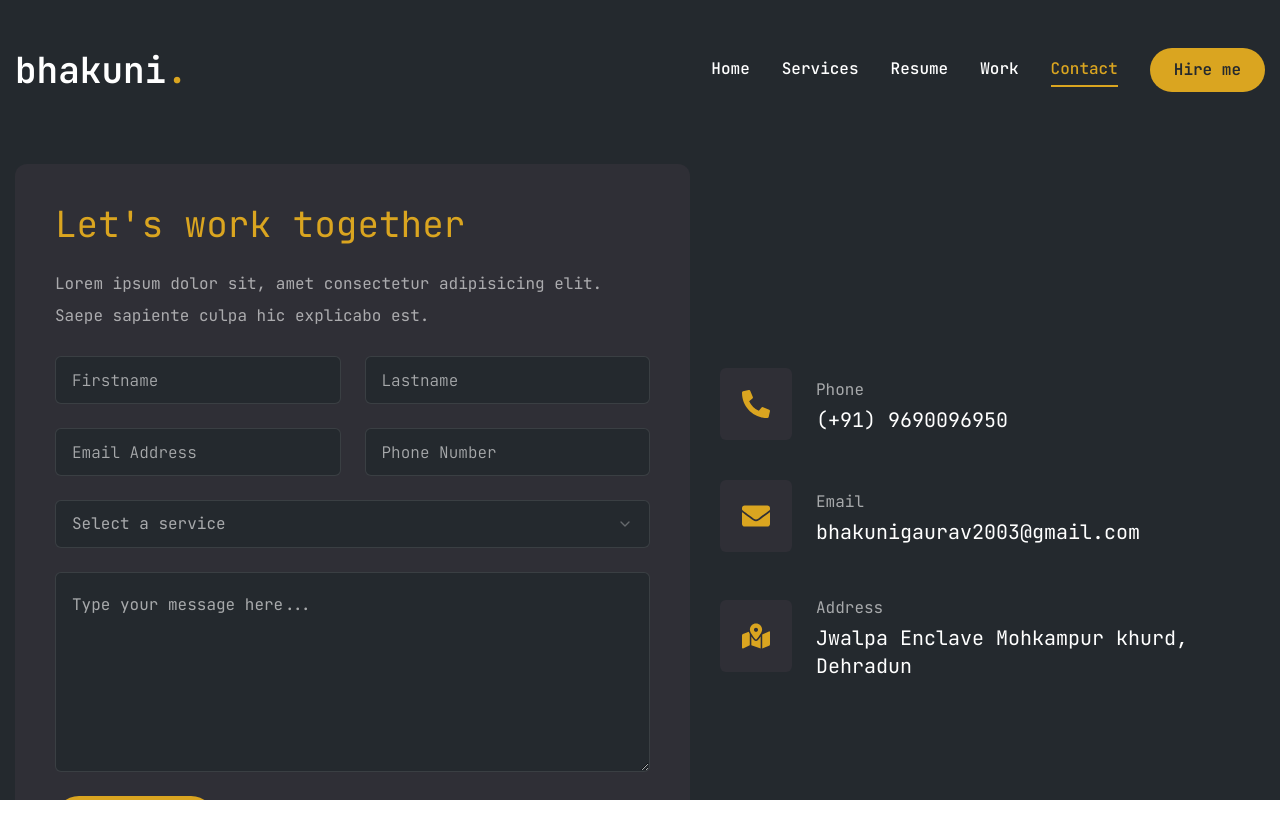
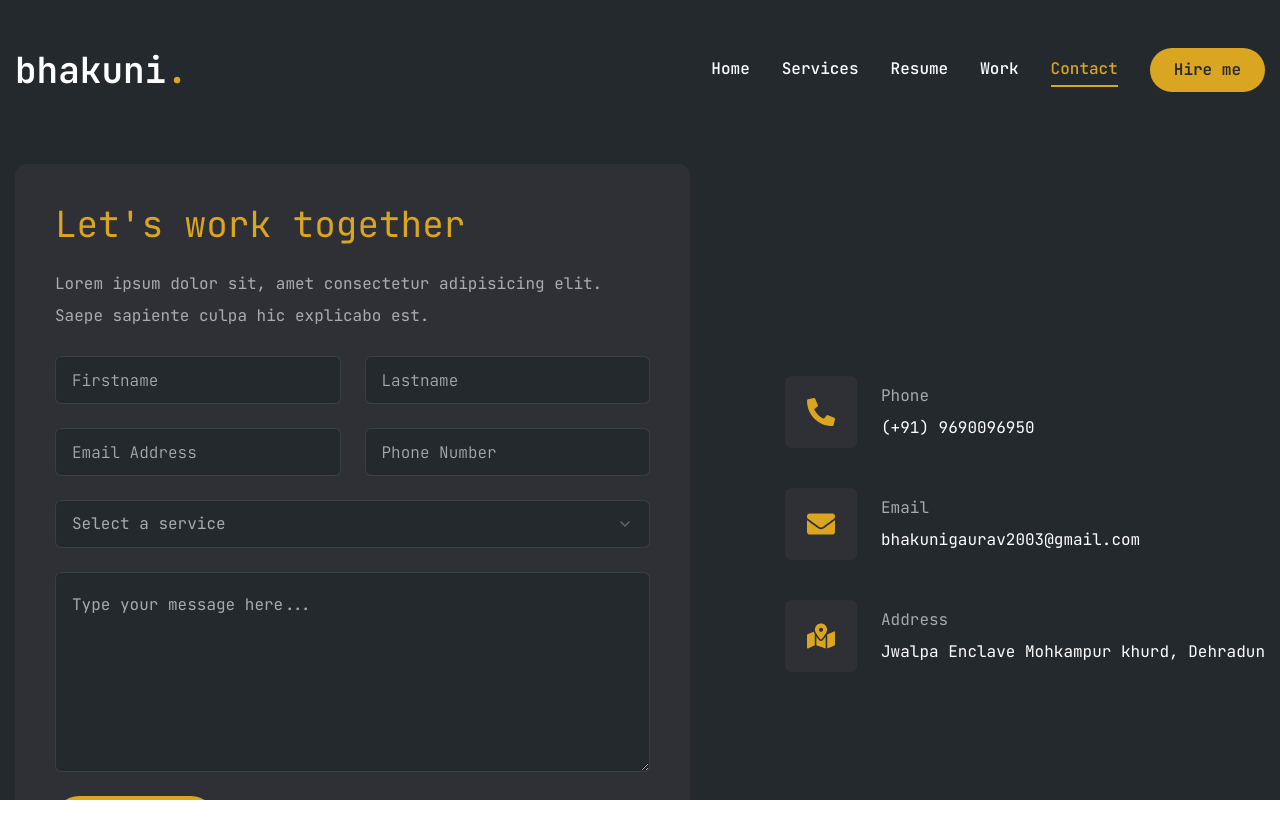
Before and after one commit to gauravbhakuni/myPortfolio, a Next.js app: page /contact in a window 1280 px wide. Shown: the top 838 px of the page. Built offline with nearby package versions, Linux system fonts and the light colour scheme.

Commit message:
updation in contact/page.jsx

```diff
--- a/app/contact/page.jsx
+++ b/app/contact/page.jsx
@@ -89,7 +89,7 @@ const Contact = () => {
                     </div>
                     <div className="flex-1">
                       <p className="text-white/60">{item.title}</p>
-                      <h3 className="text-xl">{item.description}</h3>
+                      <h3>{item.description}</h3>
                     </div>
                   </li>
                 )
```
